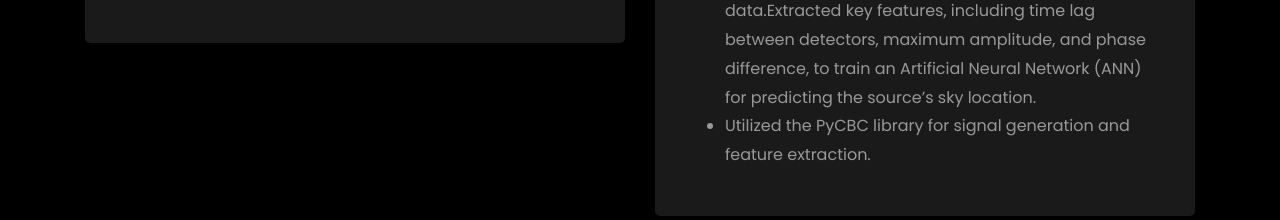
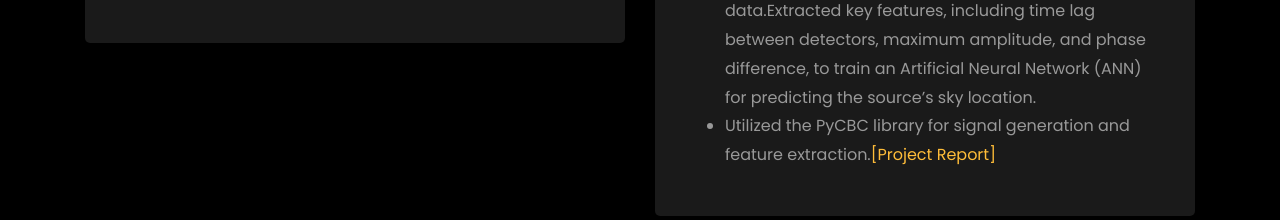
Before and after one commit to dineshpatell/dineshpatel.github.io, a plain HTML site: page index.html in a window 1280 px wide. Shown: the part 2425-2645 px from the top of the page. Drawn offline with Linux system fonts and the light colour scheme; files whose address does not match are found by name.

Commit message:
Update index.html

```diff
--- a/index.html
+++ b/index.html
@@ -350,7 +350,7 @@
 									(to determine the angle between wave vectors) for source localization on time-series data.Extracted key
 									features, including time lag between detectors, maximum amplitude, and phase difference, to train an Artificial
 									Neural Network (ANN) for predicting the source’s sky location.</li>
-								<li> Utilized the PyCBC library for signal generation and feature extraction.</li>
+								<li> Utilized the PyCBC library for signal generation and feature extraction.<a href="https://drive.google.com/file/d/1KdN3otvT9Dioh-lDfvio4cMobVaTjEiE/view?usp=sharing" target="_blank">[Project Report]</a></li>
 							</ul>
 						</p>
 					</div>
```
